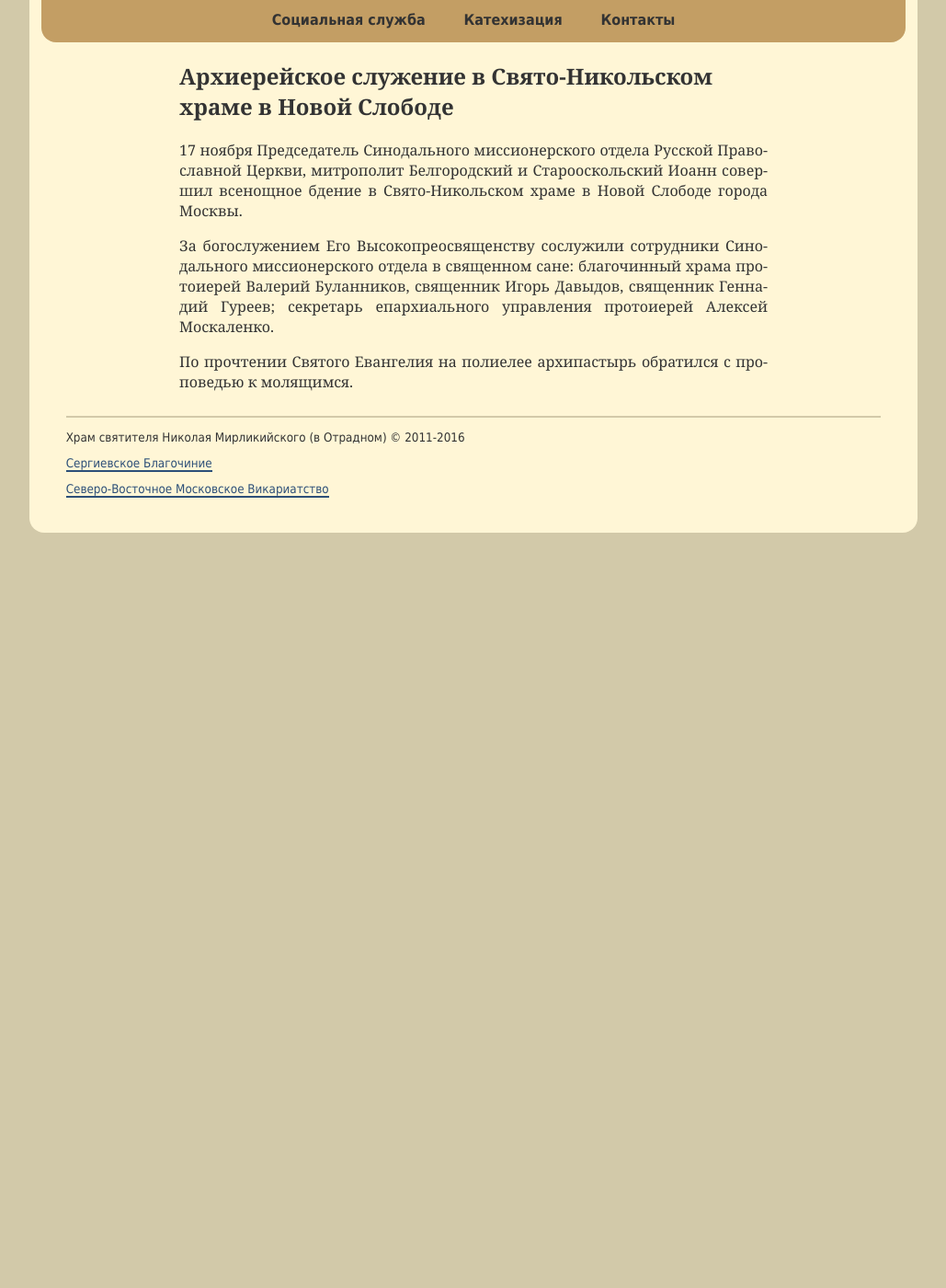
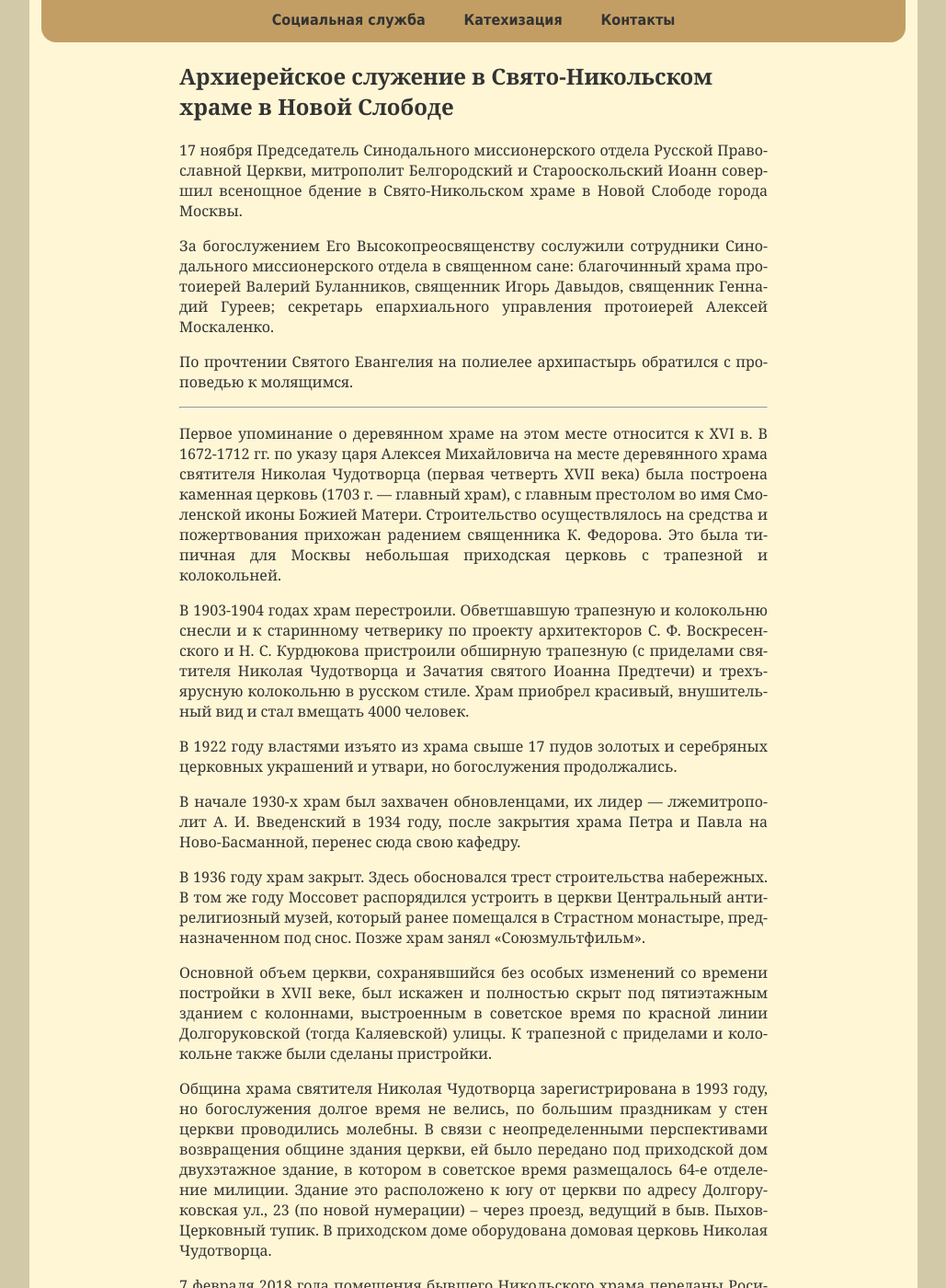
Before and after one commit to hramotradnoe/hramotradnoe.github.io, a Jekyll site: the page built from _posts/2018-11-21-vladyka.md, in a window 1280 px wide and 1400 px high, scrolled down 270 px. Shown: the whole window at 92% size, without its empty margins (125-1154 px from the left). Built offline with Jekyll 4.4.1, drawn with Linux system fonts in a browser that asks for light colours; before the commit the page ends 900 px from its top, so only the background shows below that; some of the changed text lies outside the part shown.

Commit message:
Update 2018-11-21-vladyka.md

```diff
--- a/_posts/2018-11-21-vladyka.md
+++ b/_posts/2018-11-21-vladyka.md
@@ -9,3 +9,29 @@ album   : yes
 За богослужением Его Высокопреосвященству сослужили сотрудники Синодального миссионерского отдела в священном сане: благочинный храма протоиерей Валерий Буланников, священник Игорь Давыдов, священник Геннадий Гуреев; секретарь епархиального управления протоиерей Алексей Москаленко.
 
 По прочтении Святого Евангелия на полиелее архипастырь обратился с проповедью к молящимся.
+
+****
+
+Первое упоминание о деревянном храме на этом месте относится к XVI в. В 1672-1712 гг. по указу царя Алексея Михайловича на месте деревянного храма святителя Николая Чудотворца (первая четверть XVII века) была построена каменная церковь (1703 г. — главный храм), с главным престолом во имя Смоленской иконы Божией Матери. Строительство осуществлялось на средства и пожертвования прихожан радением священника К. Федорова. Это была типичная для Москвы небольшая приходская церковь с трапезной и колокольней.
+
+В 1903-1904 годах храм перестроили. Обветшавшую трапезную и колокольню снесли и к старинному четверику по проекту архитекторов С. Ф. Воскресенского и Н. С. Курдюкова пристроили обширную трапезную (с приделами святителя Николая Чудотворца и Зачатия святого Иоанна Предтечи) и трехъярусную колокольню в русском стиле. Храм приобрел красивый, внушительный вид и стал вмещать 4000 человек.
+
+ В 1922 году властями изъято из храма свыше 17 пудов золотых и серебряных церковных украшений и утвари, но богослужения продолжались.
+
+В начале 1930-х храм был захвачен обновленцами, их лидер — лжемитрополит А. И. Введенский в 1934 году, после закрытия храма Петра и Павла на Ново-Басманной, перенес сюда свою кафедру.
+
+В 1936 году храм закрыт. Здесь обосновался трест строительства набережных. В том же году Моссовет распорядился устроить в церкви Центральный антирелигиозный музей, который ранее помещался в Страстном монастыре, предназначенном под снос. Позже храм занял «Союзмультфильм».
+
+Основной объем церкви, сохранявшийся без особых изменений со времени постройки в XVII веке, был искажен и полностью скрыт под пятиэтажным зданием с колоннами, выстроенным в советское время по красной линии Долгоруковской (тогда Каляевской) улицы. К трапезной с приделами и колокольне также были сделаны пристройки.
+
+Община храма святителя Николая Чудотворца зарегистрирована в 1993 году, но богослужения долгое время не велись, по большим праздникам у стен церкви проводились молебны. В связи с неопределенными перспективами возвращения общине здания церкви, ей было передано под приходской дом двухэтажное здание, в котором в советское время размещалось 64-е отделение милиции. Здание это расположено к югу от церкви по адресу Долгоруковская ул., 23 (по новой нумерации) – через проезд, ведущий в быв. Пыхов-Церковный тупик. В приходском доме оборудована домовая церковь Николая Чудотворца.
+
+7 февраля 2018 года помещения бывшего Никольского храма переданы Росимуществом Русской Православной Церкви в безвозмездное пользование.
+
+31 марта 2018 года, по Благословению Святейшего Патриарха Московского и всея Руси Кирилла, в храме св. Николая в Новой Слободе, были возобновлены богослужения.
+
+Этот храм изображен на знаменитой картине В.И. Сурикова «Боярыня Морозова».
+
+Пресс-служба епархии
+
+Фото А. Клюйко
```
